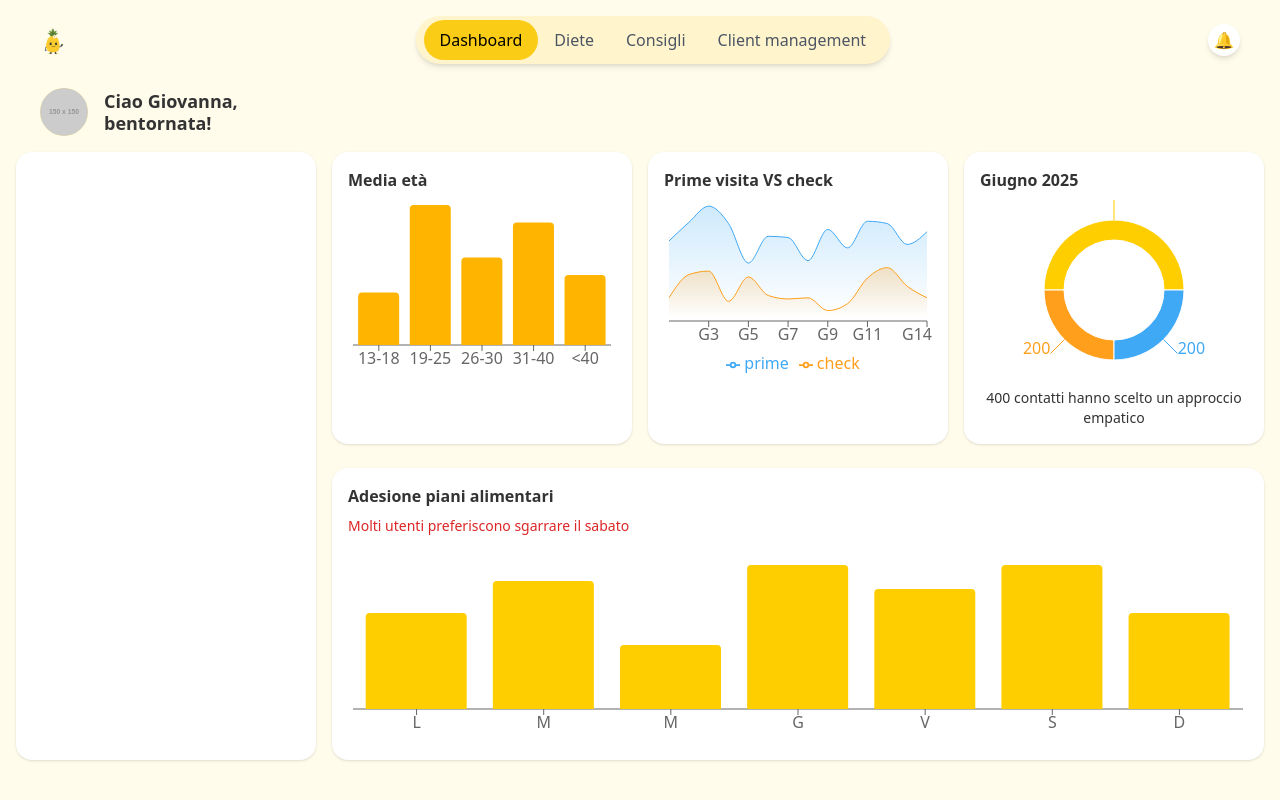
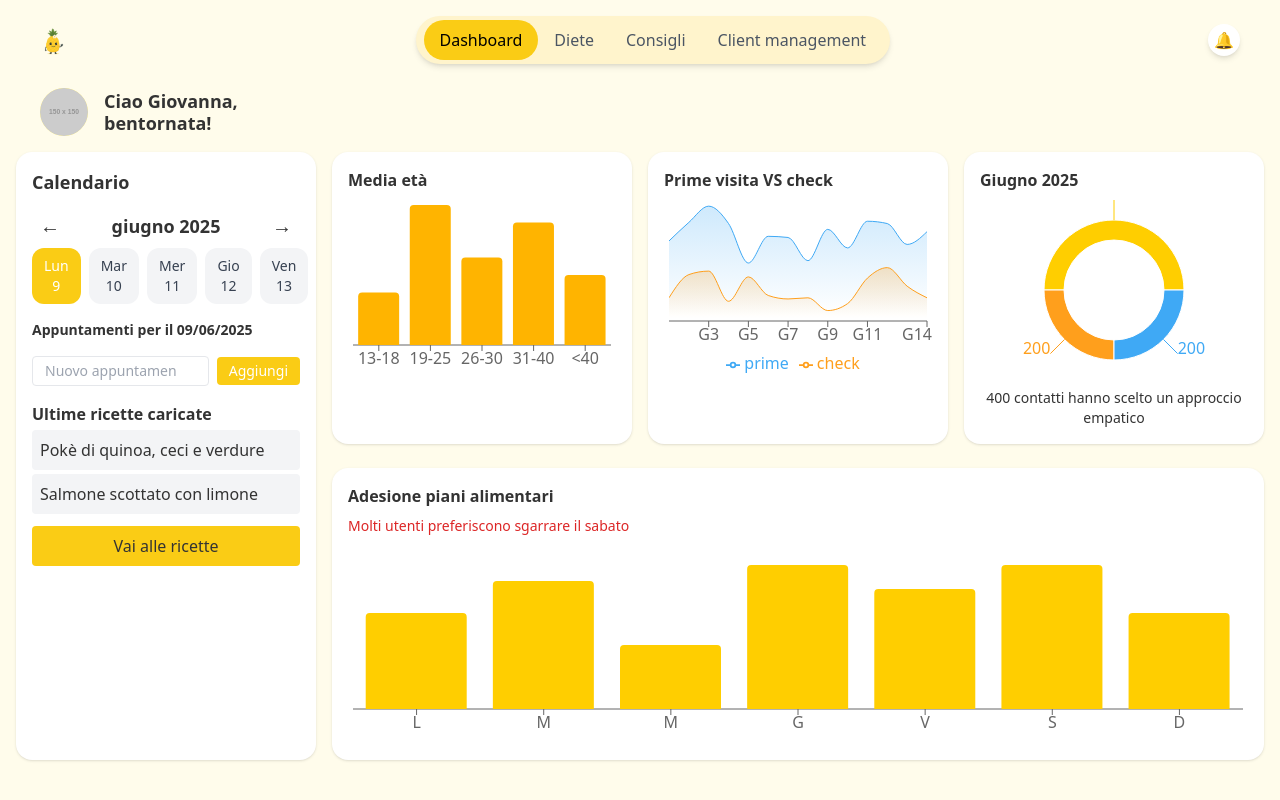
Before and after one commit to Alino777/ainana-dashboard-gemini, a React (Vite) app: page / in a window 1280 px wide. Built offline with nearby package versions, Linux system fonts and the light colour scheme.

Commit message:
Update navbar: added logo.png and active tab highlight

```diff
--- a/src/App.jsx
+++ b/src/App.jsx
@@ -1,4 +1,3 @@
-// App.jsx
 import { useState } from "react";
 import { motion } from "framer-motion";
 import 'react-calendar/dist/Calendar.css';
@@ -83,8 +82,105 @@ export default function App() {
 
       <div className="grid grid-cols-4 gap-4">
         <div className="col-span-1 bg-white rounded-2xl p-4 shadow">
-          {/* ...Calendario identico... */}
+          <h2 className="text-lg font-semibold mb-4">Calendario</h2>
+
+          <div>
+            <div className="flex justify-between items-center mb-2">
+              <button onClick={() => setWeekOffset((prev) => prev - 1)} className="text-xl px-2">←</button>
+              <h2 className="text-lg font-semibold">
+                {getWeekDays(selectedDate, weekOffset)[0].date.toLocaleDateString("it-IT", {
+                  month: "long", year: "numeric"
+                })}
+              </h2>
+              <button onClick={() => setWeekOffset((prev) => prev + 1)} className="text-xl px-2">→</button>
+            </div>
+
+            <div className="flex gap-2 mb-4">
+              {getWeekDays(selectedDate, weekOffset).map((d) => {
+                const isActive = d.date.toDateString() === selectedDate.toDateString();
+                return (
+                  <button
+                    key={d.date.toISOString()}
+                    onClick={() => setSelectedDate(d.date)}
+                    className={`px-3 py-2 rounded-xl font-medium text-sm text-center w-14 ${
+                      isActive ? "bg-yellow-400 text-white" : "bg-gray-100 text-gray-700"
+                    }`}
+                  >
+                    <div className="capitalize">{d.label}</div>
+                    <div>{d.date.getDate()}</div>
+                  </button>
+                );
+              })}
+            </div>
+
+            <h3 className="font-semibold text-sm mb-2">
+              Appuntamenti per il {selectedDate.toLocaleDateString("it-IT")}
+            </h3>
+            <div className="flex flex-col gap-2 mb-2">
+              {(appointments[selectedDate.toDateString()] || []).map((appt, i) => (
+                <div key={i} className="text-sm flex justify-between items-center bg-gray-100 px-2 py-1 rounded">
+                  <span>• {appt}</span>
+                  <button
+                    onClick={() => {
+                      const key = selectedDate.toDateString();
+                      setAppointments((prev) => ({
+                        ...prev,
+                        [key]: prev[key].filter((_, index) => index !== i),
+                      }));
+                    }}
+                    className="text-xs text-red-500 hover:text-red-700 ml-2"
+                  >
+                    ✕
+                  </button>
+                </div>
+              ))}
+            </div>
+
+            <form
+              onSubmit={(e) => {
+                e.preventDefault();
+                if (!newAppt.trim()) return;
+                setAppointments((prev) => {
+                  const key = selectedDate.toDateString();
+                  const current = prev[key] || [];
+                  return { ...prev, [key]: [...current, newAppt] };
+                });
+                setNewAppt("");
+              }}
+              className="flex gap-2 items-center"
+            >
+              <div className="relative w-full">
+                <input
+                  type="text"
+                  value={newAppt}
+                  onChange={(e) => setNewAppt(e.target.value)}
+                  placeholder="Nuovo appuntamento"
+                  className="w-full px-3 py-1 pr-8 rounded border text-sm"
+                />
+                {newAppt && (
+                  <button
+                    type="button"
+                    onClick={() => setNewAppt("")}
+                    className="absolute right-2 top-1/2 -translate-y-1/2 text-gray-400 hover:text-gray-600 text-xs"
+                  >
+                    ✕
+                  </button>
+                )}
+              </div>
+              <button type="submit" className="bg-yellow-400 text-white px-3 py-1 rounded text-sm">
+                Aggiungi
+              </button>
+            </form>
+          </div>
+
+          <div className="mt-4">
+            <h3 className="font-semibold mb-1">Ultime ricette caricate</h3>
+            <div className="bg-gray-100 p-2 rounded mb-1">Pokè di quinoa, ceci e verdure</div>
+            <div className="bg-gray-100 p-2 rounded mb-1">Salmone scottato con limone</div>
+            <button className="bg-yellow-400 px-4 py-2 rounded mt-2 w-full">Vai alle ricette</button>
+          </div>
         </div>
+
         <ChartsSection />
       </div>
     </div>
```
